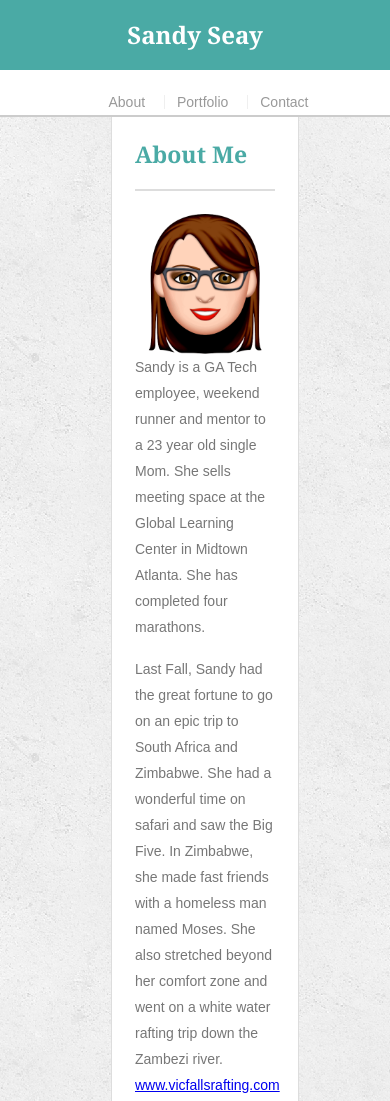
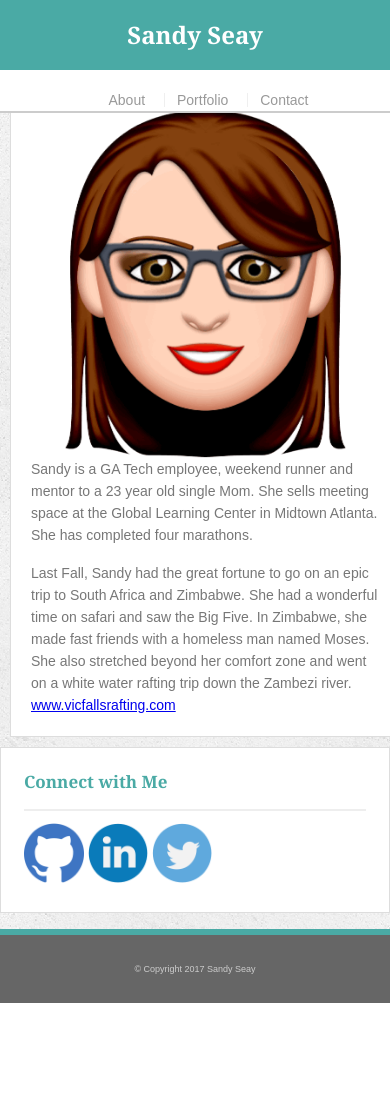
Before and after one commit to seayport/responsive-portfolio-two, a plain HTML site: page index.html in a window 390 px wide. Shown: the top 1101 px of the page. After the commit the page ends 1003 px from the top, so only its background shows below. Drawn offline with Linux system fonts and the light colour scheme.

Commit message:
corrected style sheet formating and brackets

```diff
--- a/assets/css/style.css
+++ b/assets/css/style.css
@@ -249,8 +249,11 @@ input[type=submit] {
   body {
     font-size: 14px;
     line-height: 22px;
+    clear: both;
+    width: 100%;
   }
   .container {
+    clear: both;
     width: 100%;
   }
   h1,
@@ -307,7 +310,6 @@ footer {
   }
   /*sidebar*/
   .sidebar {
-  padding: 20px;
     width: 100%;
     margin-bottom: 13px;
   }
@@ -318,22 +320,17 @@ h3,
     line-height: 24px;
     border-bottom: 2px solid #eee;
   }
-.social {
-  width: 40px;
-  height: 40px;
-  margin-top: 5px;
-  margin-right: 3.25px;
+  #connect {
+    width: 100%;
   }
-.social:last-child {
-  margin-right: 0;
-}
+
   /*main*/
   #main-container {
+    width: 100%;
     padding-top: 84.5px;
   }
   .main-section {
     margin: 0;
-  width: 100%;
    }
   /*portfolio page*/
   .work {
@@ -391,18 +388,16 @@ input[type=submit] {
     padding: 6.5px 20px;
     font-size: 12px;
   }
-
+}
 /*tablet screen*/
 @media screen and (max-width: 768px) {
   body {
     font-size: 14px;
-  line-height: 26px;
+    line-heigkl ht: 26px;
   }
   .container {
     clear: both;
-  margin: 40;
     width: 100%;
-  max-width: 768px;
   }
   h1,
   h2,
@@ -456,10 +451,12 @@ footer {
     text-align: center;
     border-top: 6px solid #4aaaa5;
   }
+
   /*sidebar*/
   .sidebar {
     padding: 23px;
     width: 100%;
+    max-width: 1080px;
     margin-bottom: 16px;
   }
   h3,
@@ -470,7 +467,7 @@ h3,
     border-bottom: 2px solid #eee;
   }
   .social {
-  width: 48px;
+    width: 100%;
     height: 48px;
     margin-top: 6px;
     margin-right: 4px;
@@ -480,10 +477,10 @@ h3,
   }
   /*main*/
   #main-container {
-  padding: 101px;
+    padding: 0px;
   }
   .main-section {
-  padding: 23px;
+    padding: 20px;
     margin: 10px;
     width: 100%;
     max-width: 650px;
@@ -541,8 +538,10 @@ input[type=submit] {
     padding: 6.5px 20px;
     font-size: 12px;
   }
-/*desktop screen*/
+}
+/*laptop screen*/
 @media screen and (max-width: 980px) {
   body {
     ;
   }
+}
```
Lines whose indentation alone changed are shown as unchanged.
